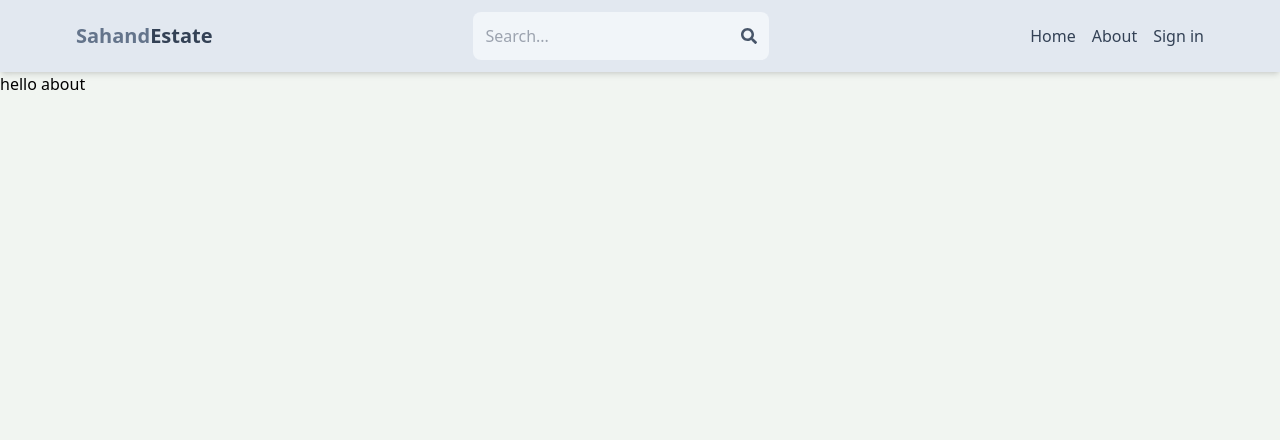
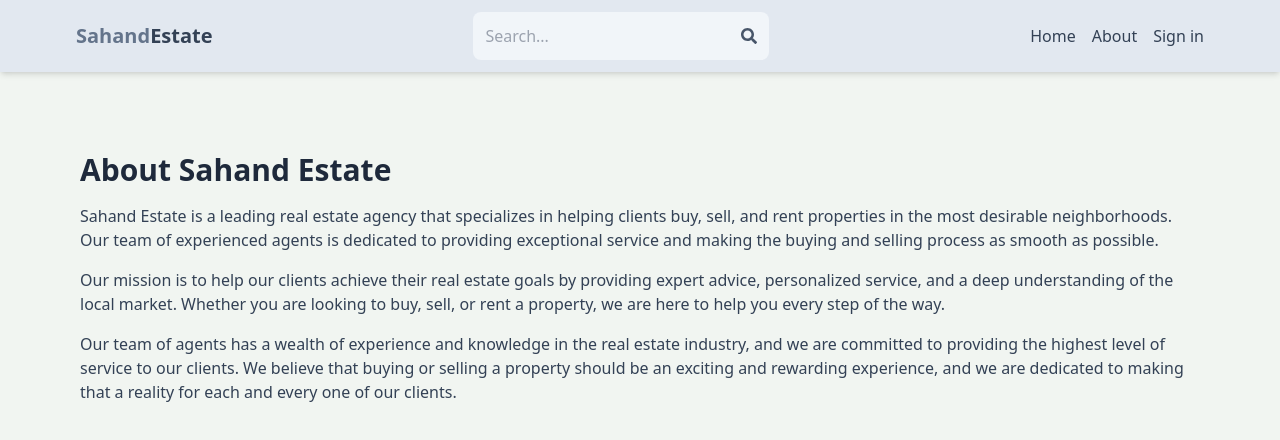
Before and after one commit to chiragthakkar0012/mern-estate, a React (Vite) app in the folder client/: page /about in a window 1280 px wide. Shown: the top 440 px of the page. Built offline with nearby package versions, Linux system fonts and the light colour scheme; no server answers.

Commit message:
complete about page

```diff
--- a/client/index.html
+++ b/client/index.html
@@ -2,10 +2,9 @@
 <html lang="en">
   <head>
     <meta charset="UTF-8" />
-    <link rel="icon" type="image/svg+xml" href="/vite.svg" />
     <meta name="viewport" content="width=device-width, initial-scale=1.0" />
     <link rel="stylesheet" href="index.css">
-    <title>Vite + React</title>
+    <title>Sahand Estate</title>
   </head>
   <body>
     <div id="root"></div>
--- a/client/src/pages/About.jsx
+++ b/client/src/pages/About.jsx
@@ -2,6 +2,14 @@
 
 export default function About() {
   return (
-    <div>hello about </div>
-  )
+    <div className='py-20 px-4 max-w-6xl mx-auto'>
+    <h1 className='text-3xl font-bold mb-4 text-slate-800'>About Sahand Estate</h1>
+    <p className='mb-4 text-slate-700'>Sahand Estate is a leading real estate agency that specializes in helping clients buy, sell, and rent properties in the most desirable neighborhoods. Our team of experienced agents is dedicated to providing exceptional service and making the buying and selling process as smooth as possible.</p>
+    <p className='mb-4 text-slate-700'>
+    Our mission is to help our clients achieve their real estate goals by providing expert advice, personalized service, and a deep understanding of the local market. Whether you are looking to buy, sell, or rent a property, we are here to help you every step of the way.
+    </p>
+    <p className='mb-4 text-slate-700'>Our team of agents has a wealth of experience and knowledge in the real estate industry, and we are committed to providing the highest level of service to our clients. We believe that buying or selling a property should be an exciting and rewarding experience, and we are dedicated to making that a reality for each and every one of our clients.</p>
+  </div>
+)
+
 }
```
